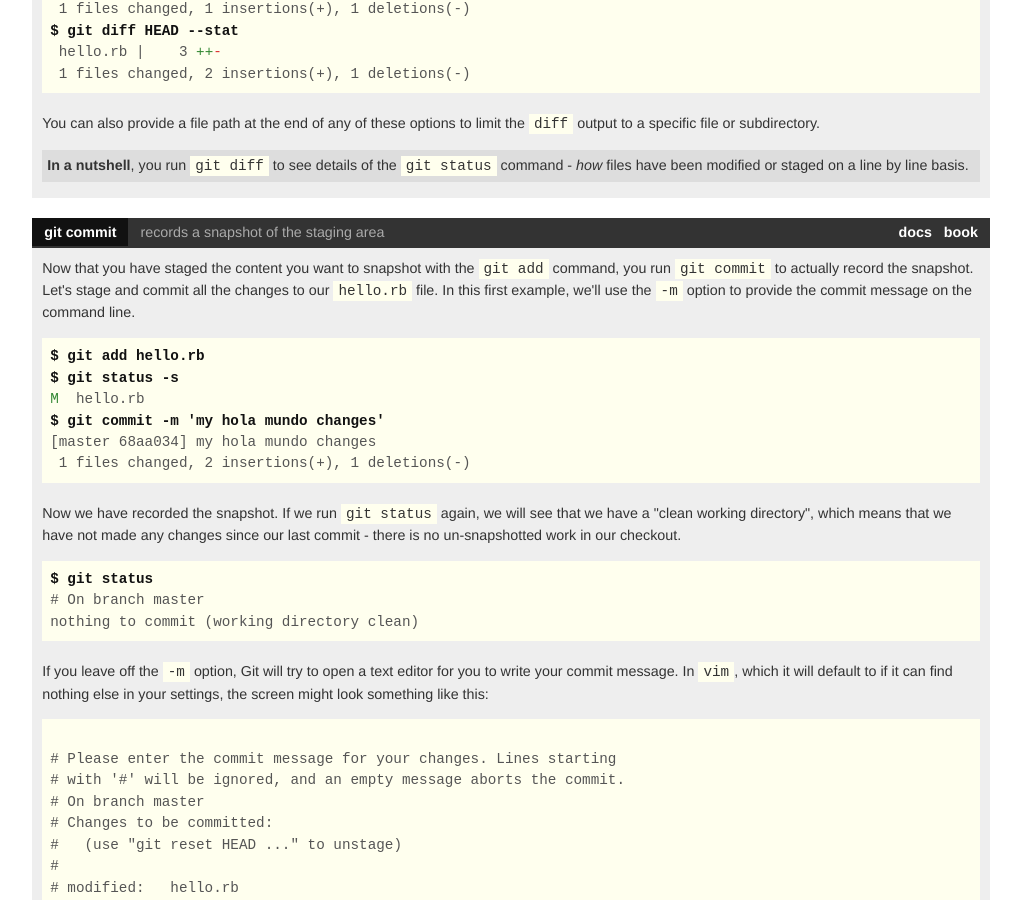
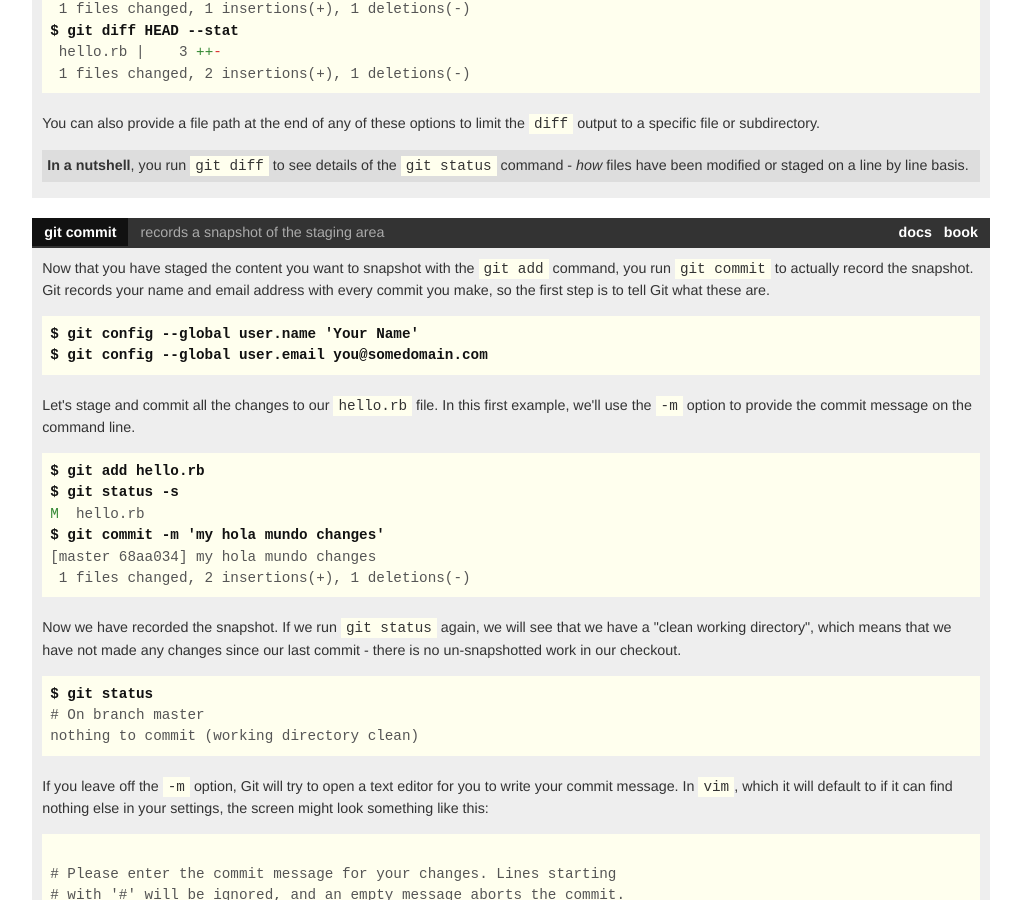
Before and after one commit to git/git-reference, a Jekyll site: the page built from basic/index.html, in a window 1280 px wide and 900 px high, scrolled down 5242 px. Shown: the whole window, without its empty margins (227-1248 px from the left). Built offline with Jekyll 4.4.1, drawn with Linux system fonts in a browser that asks for light colours; nearby versions of some CDN libraries; library files that are not in the unit come from our copies.

Commit message:
Added information about setting user.name and user.email to the commit section

```diff
--- a/basic/index.html
+++ b/basic/index.html
@@ -427,7 +427,17 @@ index 2aabb6e..2ae9ba4 100644
 
     <p>Now that you have staged the content you want to snapshot with the
     <code>git add</code> command, you run <code>git commit</code> to actually
-    record the snapshot.  Let's stage and commit all the changes to our
+    record the snapshot.
+    Git records your name and email address with every commit you make,
+    so the first step is to tell Git what these are.
+    </p>
+
+<pre>
+<b>$ git config --global user.name 'Your Name'</b>
+<b>$ git config --global user.email you@somedomain.com</b>
+</pre>
+
+    <p>Let's stage and commit all the changes to our
     <code>hello.rb</code> file.  In this first example, we'll use the
     <code>-m</code> option to provide the commit message on the command line.
     </p>
```
